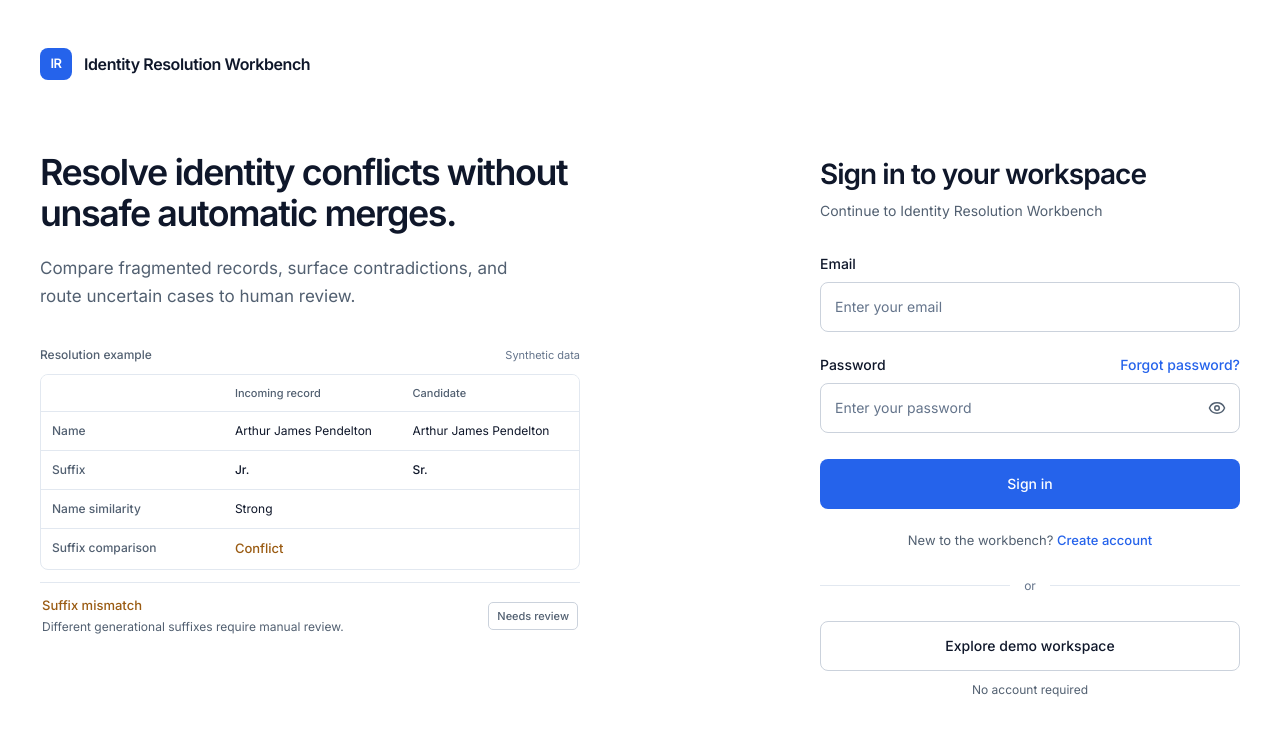
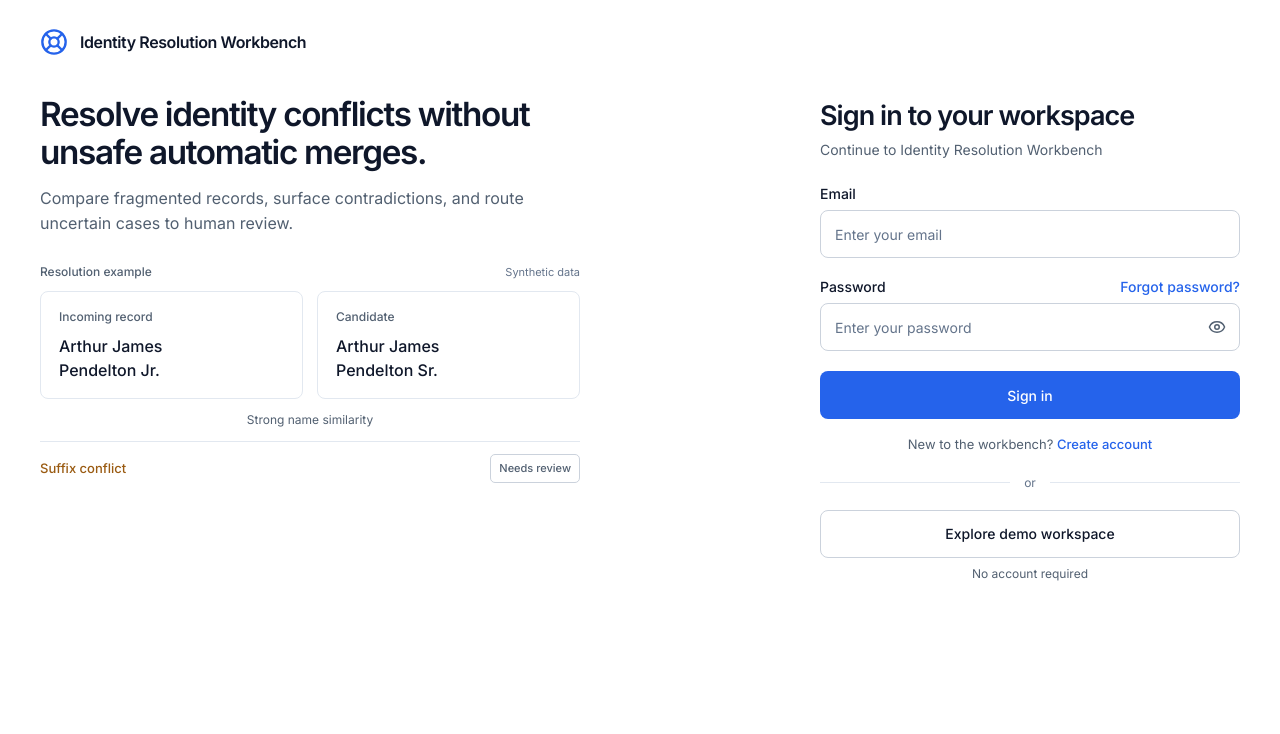
Before and after one commit to farazkhan-05/contact-resolution-workbench, a React (Vite) app in the folder frontend/: page / in a window 1280 px wide. Shown: the top 734 px of the page. Built offline with nearby package versions, Linux system fonts and the light colour scheme; no server answers.

Commit message:
ui: tighten authentication layout

```diff
--- a/frontend/src/auth/AuthScreen.css
+++ b/frontend/src/auth/AuthScreen.css
@@ -1,14 +1,17 @@
 .auth-page {
-  min-height: 100vh;
+  min-height: 100dvh;
   background: #fff;
-  padding: 48px 40px 72px;
+  padding: 28px 40px 32px;
 }
 
 .auth-layout {
   display: grid;
   grid-template-columns: minmax(0, 1fr) 420px;
-  column-gap: 112px;
-  row-gap: 72px;
+  grid-template-rows: auto 1fr;
+  align-items: start;
+  column-gap: 96px;
+  row-gap: clamp(24px, 5dvh, 40px);
+  min-height: calc(100dvh - 60px);
   max-width: 1200px;
   margin: 0 auto;
 }
@@ -23,22 +26,15 @@
   letter-spacing: -0.025em;
 }
 
-.auth-brand-mark {
-  display: grid;
-  place-items: center;
-  width: 32px;
-  height: 32px;
-  background: var(--accent);
-  border-radius: 8px;
-  color: #fff;
-  font-size: 13px;
-  font-weight: 600;
-  letter-spacing: -0.04em;
+.auth-brand-icon {
+  width: 28px;
+  height: 28px;
+  flex-shrink: 0;
 }
 
 .auth-introduction h1 {
   max-width: 590px;
-  font-size: clamp(29px, 2.8vw, 39px);
+  font-size: clamp(29px, 2.6vw, 36px);
   line-height: 1.14;
   font-weight: 600;
   letter-spacing: -0.04em;
@@ -46,13 +42,13 @@
 
 .auth-product-copy {
   max-width: 490px;
-  margin-top: 20px;
+  margin-top: 14px;
   color: #526071;
-  font-size: 17px;
-  line-height: 1.65;
+  font-size: 16px;
+  line-height: 1.55;
 }
 
-.auth-example { max-width: 540px; margin-top: 36px; }
+.auth-example { max-width: 540px; margin-top: 28px; }
 .auth-example figcaption, .auth-small-label {
   color: #526071;
   font-size: 12px;
@@ -60,43 +56,39 @@
 }
 .auth-example figcaption { display: flex; align-items: center; justify-content: space-between; margin-bottom: 10px; }
 .auth-synthetic-note { color: #64748b; font-size: 11px; font-weight: 400; }
-.auth-comparison { width: 100%; table-layout: fixed; border: 1px solid var(--border); border-collapse: separate; border-spacing: 0; border-radius: 8px; overflow: hidden; font-size: 12px; }
-.auth-comparison th, .auth-comparison td { padding: 10px 11px; text-align: left; vertical-align: top; border-bottom: 1px solid var(--border); }
-.auth-comparison thead th { color: #526071; background: #fff; font-size: 11px; font-weight: 500; }
-.auth-comparison thead th:first-child, .auth-comparison tbody th { width: 34%; }
-.auth-comparison tbody th { color: #526071; font-weight: 500; }
-.auth-comparison tbody tr:last-child th, .auth-comparison tbody tr:last-child td { border-bottom: 0; }
-.auth-comparison tbody tr:nth-child(2) td { font-weight: 500; }
-.auth-resolution { display: flex; align-items: center; justify-content: space-between; gap: 12px; border-top: 1px solid var(--border); padding: 13px 2px 0; margin-top: 12px; }
+.auth-records { display: grid; grid-template-columns: repeat(2, minmax(0, 1fr)); gap: 14px; }
+.auth-record { border: 1px solid var(--border); border-radius: 8px; padding: 16px 18px; }
+.auth-record-name { margin-top: 8px; font-size: 16px; line-height: 1.5; font-weight: 500; }
+.auth-similarity { margin: 12px 0; text-align: center; font-size: 12px; color: #526071; }
+.auth-resolution { display: flex; align-items: center; justify-content: space-between; gap: 12px; border-top: 1px solid var(--border); padding-top: 12px; }
 .auth-conflict { color: #9a5b12; font-size: 13px; font-weight: 500; }
-.auth-review-copy { margin-top: 3px; font-size: 12px; color: #526071; }
 .auth-review-state { color: #526071; border: 1px solid #cbd2dc; border-radius: 5px; padding: 5px 8px; white-space: nowrap; font-size: 11px; font-weight: 500; }
 
-.auth-interface { align-self: start; padding-top: 4px; }
-.auth-interface h2 { font-size: 28px; font-weight: 600; letter-spacing: -0.035em; line-height: 1.3; }
-.auth-subtitle { margin-top: 8px; color: #526071; font-size: 14px; line-height: 1.6; }
-.auth-field { margin-top: 22px; }
-.auth-subtitle + .auth-field { margin-top: 30px; }
+.auth-interface { align-self: start; padding-top: 2px; }
+.auth-interface h2 { font-size: 27px; font-weight: 600; letter-spacing: -0.035em; line-height: 1.3; }
+.auth-subtitle { margin-top: 6px; color: #526071; font-size: 14px; line-height: 1.6; }
+.auth-field { margin-top: 18px; }
+.auth-subtitle + .auth-field { margin-top: 22px; }
 .auth-field label { display: block; font-size: 14px; font-weight: 500; }
-.auth-field input { display: block; width: 100%; height: 50px; margin-top: 8px; padding: 0 14px; border: 1px solid #cbd2dc; border-radius: 8px; background: #fff; font-size: 14px; }
+.auth-field input { display: block; width: 100%; height: 48px; margin-top: 6px; padding: 0 14px; border: 1px solid #cbd2dc; border-radius: 8px; background: #fff; font-size: 14px; }
 .auth-field input::placeholder { color: #64748b; }
 .auth-password-label { display: flex; align-items: center; justify-content: space-between; gap: 12px; }
 .auth-link { color: var(--accent); font-size: 14px; font-weight: 500; }
 .auth-link:hover { color: var(--accent-hover); text-decoration: underline; }
 .auth-password-input { position: relative; }
 .auth-password-input input { padding-right: 48px; }
-.auth-password-toggle { position: absolute; top: 0; right: 0; display: grid; place-items: center; height: 50px; width: 46px; border-radius: 8px; color: #526071; }
+.auth-password-toggle { position: absolute; top: 0; right: 0; display: grid; place-items: center; height: 48px; width: 46px; border-radius: 8px; color: #526071; }
 .auth-password-toggle:hover { color: var(--foreground); }
-.auth-button { display: block; width: 100%; min-height: 50px; padding: 12px 16px; border-radius: 8px; font-size: 14px; font-weight: 500; }
-.auth-primary { margin-top: 26px; background: var(--accent); color: #fff; }
+.auth-button { display: block; width: 100%; min-height: 48px; padding: 12px 16px; border-radius: 8px; font-size: 14px; font-weight: 500; }
+.auth-primary { margin-top: 20px; background: var(--accent); color: #fff; }
 .auth-primary:hover { background: var(--accent-hover); }
-.auth-switch { margin-top: 20px; color: #526071; text-align: center; font-size: 13px; line-height: 1.7; }
+.auth-switch { margin-top: 14px; color: #526071; text-align: center; font-size: 13px; line-height: 1.7; }
 .auth-switch .auth-link { font-size: inherit; }
-.auth-divider { display: flex; align-items: center; gap: 14px; margin: 26px 0; color: #64748b; font-size: 12px; }
+.auth-divider { display: flex; align-items: center; gap: 14px; margin: 18px 0; color: #64748b; font-size: 12px; }
 .auth-divider::before, .auth-divider::after { content: ''; flex: 1; height: 1px; background: var(--border); }
 .auth-demo { border: 1px solid #cbd2dc; background: #fff; color: var(--foreground); }
 .auth-demo:hover { border-color: #64748b; }
-.auth-demo-copy { margin-top: 10px; text-align: center; color: #526071; font-size: 12px; }
+.auth-demo-copy { margin-top: 7px; text-align: center; color: #526071; font-size: 12px; }
 .auth-back { display: block; margin: 22px auto 0; }
 .auth-error { margin-top: 16px; color: #b91c1c; font-size: 14px; line-height: 1.6; }
 .auth-reset-status { margin-top: 26px; color: #526071; font-size: 14px; line-height: 1.7; }
@@ -104,8 +96,8 @@
 .auth-page :disabled { cursor: not-allowed; opacity: 0.5; }
 
 @media (max-width: 1100px) {
-  .auth-page { padding: 36px 32px 56px; }
-  .auth-layout { grid-template-columns: minmax(0, 1fr) 400px; column-gap: 48px; row-gap: 56px; }
+  .auth-page { padding: 24px 32px 28px; }
+  .auth-layout { grid-template-columns: minmax(0, 1fr) 400px; column-gap: 48px; min-height: calc(100dvh - 52px); }
 }
 
 @media (max-width: 900px) {
@@ -113,15 +105,14 @@
   .auth-introduction h1 { font-size: 30px; }
   .auth-product-copy { font-size: 15px; }
   .auth-example { margin-top: 28px; }
-  .auth-comparison th, .auth-comparison td { padding: 9px 7px; font-size: 11px; }
-  .auth-comparison thead th { font-size: 10px; }
+  .auth-record { padding: 14px 12px; }
+  .auth-record-name { font-size: 14px; }
 }
 
 @media (max-width: 700px) {
   .auth-page { padding: 24px 24px 40px; }
-  .auth-layout { display: block; max-width: 420px; }
+  .auth-layout { display: block; max-width: 420px; min-height: 0; }
   .auth-brand { font-size: 14px; gap: 10px; }
-  .auth-brand-mark { flex-shrink: 0; }
   .auth-introduction { display: none; }
-  .auth-interface { margin-top: 44px; padding-top: 0; }
+  .auth-interface { margin-top: 28px; padding-top: 0; }
 }
--- a/frontend/src/auth/AuthScreen.tsx
+++ b/frontend/src/auth/AuthScreen.tsx
@@ -33,22 +33,18 @@ export function AuthScreen(): ReactNode {
   };
   return <main className="auth-page">
     <div className="auth-layout">
-      <header className="auth-brand"><span className="auth-brand-mark" aria-hidden="true">IR</span>Identity Resolution Workbench</header>
+      <header className="auth-brand"><img className="auth-brand-icon" src={document.querySelector<HTMLLinkElement>('link[rel="icon"]')?.href} alt="" aria-hidden="true" />Identity Resolution Workbench</header>
       <section className="auth-introduction" aria-labelledby="auth-product-heading">
         <h1 id="auth-product-heading">Resolve identity conflicts without unsafe automatic merges.</h1>
         <p className="auth-product-copy">Compare fragmented records, surface contradictions, and route uncertain cases to human review.</p>
         <figure className="auth-example" aria-label="Identity resolution example using synthetic data">
           <figcaption><span>Resolution example</span><span className="auth-synthetic-note">Synthetic data</span></figcaption>
-          <table className="auth-comparison">
-            <thead><tr><th scope="col"></th><th scope="col">Incoming record</th><th scope="col">Candidate</th></tr></thead>
-            <tbody>
-              <tr><th scope="row">Name</th><td>Arthur James Pendelton</td><td>Arthur James Pendelton</td></tr>
-              <tr><th scope="row">Suffix</th><td>Jr.</td><td>Sr.</td></tr>
-              <tr><th scope="row">Name similarity</th><td colSpan={2}>Strong</td></tr>
-              <tr><th scope="row">Suffix comparison</th><td colSpan={2}><span className="auth-conflict">Conflict</span></td></tr>
-            </tbody>
-          </table>
-          <div className="auth-resolution"><div><p className="auth-conflict">Suffix mismatch</p><p className="auth-review-copy">Different generational suffixes require manual review.</p></div><span className="auth-review-state">Needs review</span></div>
+          <div className="auth-records">
+            <div className="auth-record"><p className="auth-small-label">Incoming record</p><p className="auth-record-name">Arthur James<br />{' '}Pendelton Jr.</p></div>
+            <div className="auth-record"><p className="auth-small-label">Candidate</p><p className="auth-record-name">Arthur James<br />{' '}Pendelton Sr.</p></div>
+          </div>
+          <p className="auth-similarity">Strong name similarity</p>
+          <div className="auth-resolution"><p className="auth-conflict">Suffix conflict</p><span className="auth-review-state">Needs review</span></div>
         </figure>
       </section>
       <section className="auth-interface" aria-labelledby="auth-form-heading">
```
Also changed, not shown: 1 other file (tests, documents, lock files or other folders).
